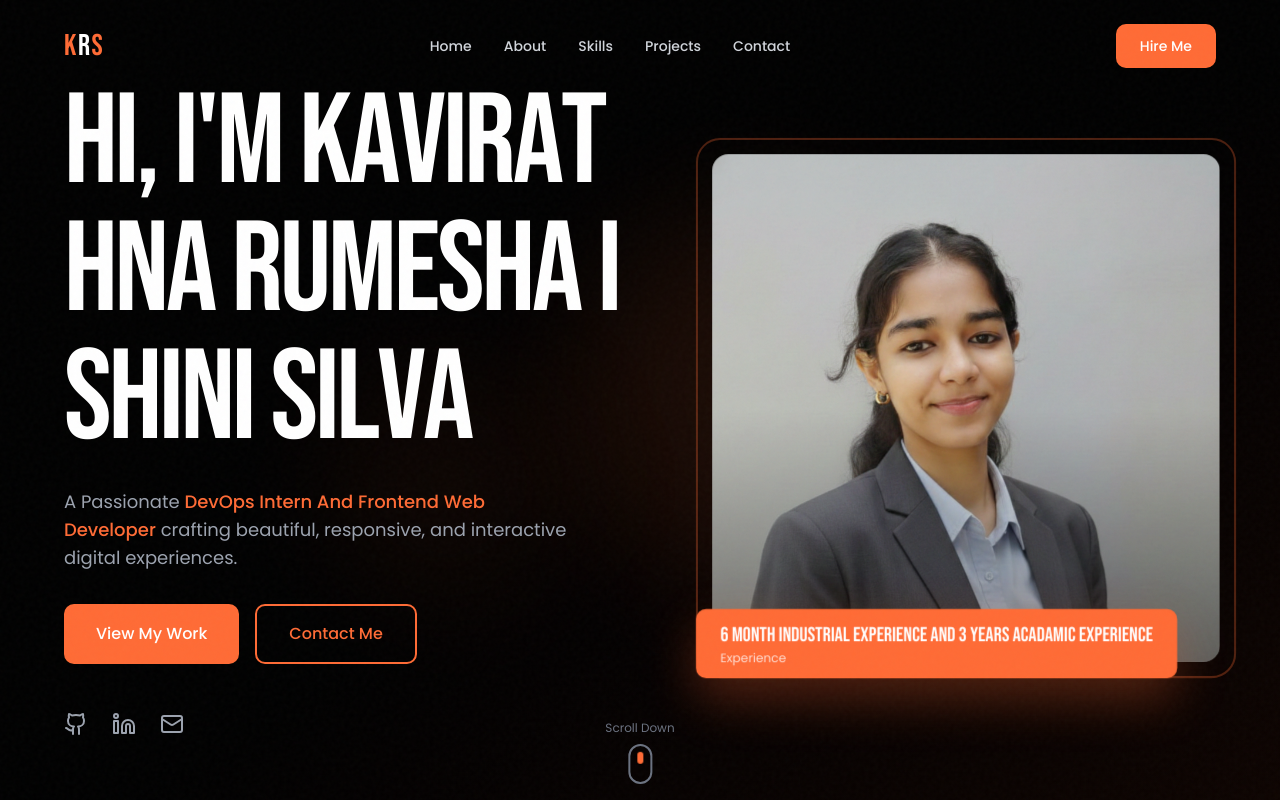
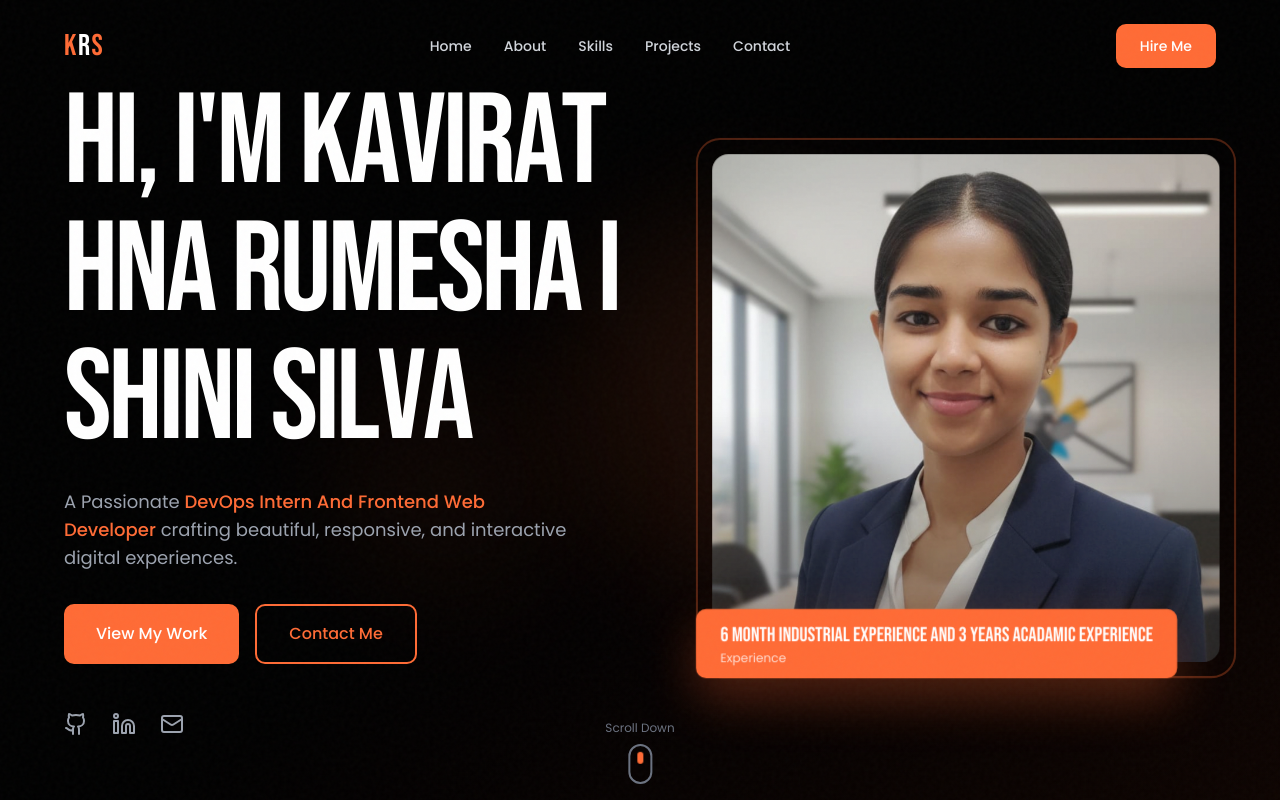
Before and after one commit to krisilva/My_Official_PortFolio, a React (Vite) app: page / in a window 1280 px wide. Shown: the top 800 px of the page. Built offline with nearby package versions, Linux system fonts and the light colour scheme.

Commit message:
added new photo

```diff
--- a/src/sections/Hero.tsx
+++ b/src/sections/Hero.tsx
@@ -206,7 +206,7 @@ export default function Hero() {
               {/* Image container with mask */}
               <div className="hero-image-mask relative w-72 h-72 sm:w-96 sm:h-96 lg:w-[500px] lg:h-[500px] rounded-2xl overflow-hidden">
                 <img
-                  src="/001.png"
+                  src="/011.jpeg"
                   alt="Kavirathna Silva"
                   className="w-120 h-200 object-cover"
                 />
```
Also changed, not shown: public/011.jpeg (added).
